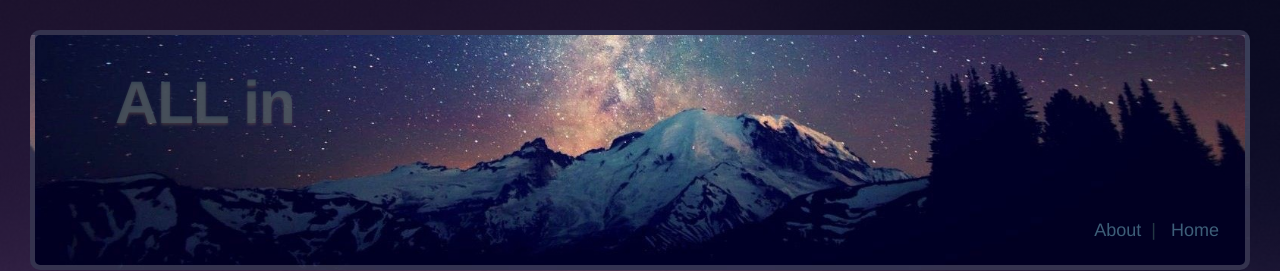
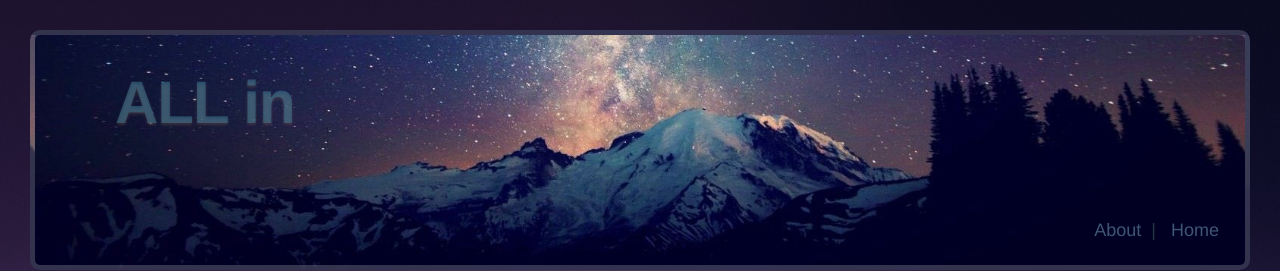
Before and after one commit to allindow/allindow.github.io, a Jekyll site: the page built from index.html, in a window 1280 px wide. Shown: the top 271 px of the page. Built offline with Jekyll 4.4.1, drawn with Linux system fonts in a browser that asks for light colours.

Commit message:
prettier

```diff
--- a/_sass/_layout.scss
+++ b/_sass/_layout.scss
@@ -24,17 +24,23 @@
     line-height: 56px;
     font-weight: bold;
     letter-spacing: -1px;
-
-
+    text-decoration: none;
 
     &,
     &:visited {
-      color:   rgba(76, 94, 103, 0.65);
-      text-shadow: 0px 2px 3px rgba(127, 92, 77, 0.4);
-
-        // color:   rgba(127, 92, 77, 0.4);
-        // text-shadow: 0px 2px 3px rgba(46, 145, 142, 0.3);
+      color:   rgba(64, 138, 167, 0.45);
+      text-shadow: 0px 2px 3px rgba(127, 92, 77, 0.35);
+      text-decoration: none;
     }
+    &:hover {color:   rgba(64, 138, 167, 0.45);
+    text-shadow: 0px 2px 3px rgba(127, 92, 77, 0.35);
+    text-decoration: none;}
+    &:link  {color:   rgba(64, 138, 167, 0.45);
+    text-shadow: 0px 2px 3px rgba(127, 92, 77, 0.35);
+    text-decoration: none;}
+    &:active {color:   rgba(64, 138, 167, 0.45);
+    text-shadow: 0px 2px 3px rgba(127, 92, 77, 0.35);
+    text-decoration: none;}
 }
 
 .site-nav {
@@ -51,7 +57,7 @@
     }
 
     .page-link {
-        color: #3d5e78;
+        color: #3e5671;
         font-weight: 500;
         line-height: $base-line-height;
         // Gaps between nav items, but not on the last one
```
Also changed, not shown: 2 other files.
